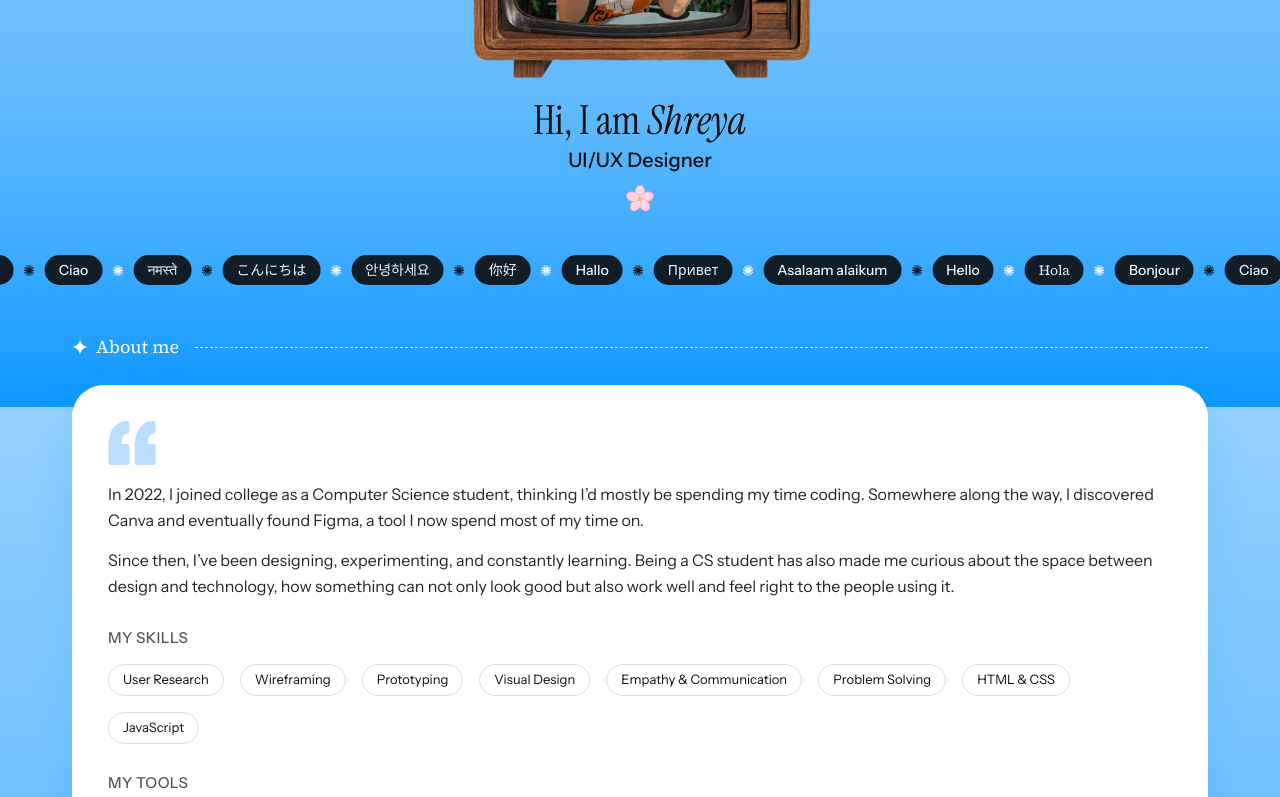
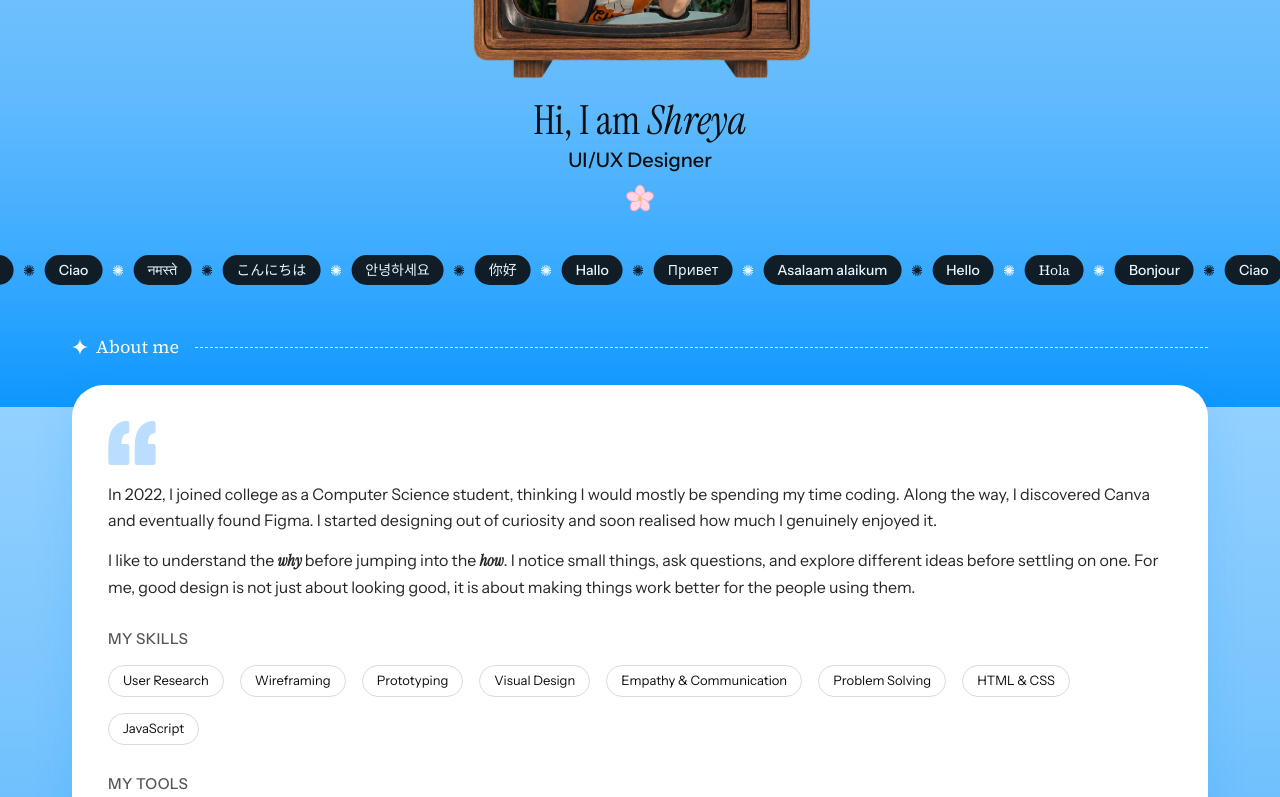
Before and after one commit to ShreyaS-2321/designportfolio, a React (Vite) app: page / in a window 1280 px wide. Shown: the part 393-1190 px from the top of the page. Built offline with nearby package versions, Linux system fonts and the light colour scheme; grey boxes are pictures that could not be loaded; the HTML template or start-up script is replaced by a standard one.

Commit message:
Update About.tsx

```diff
--- a/src/components/About.tsx
+++ b/src/components/About.tsx
@@ -44,13 +44,18 @@ export default function About() {
 
           <div className="mt-4 flex  flex-col gap-3.5 text-[clamp(0.9375rem,1.25vw,1.0625rem)] leading-relaxed text-ink/90">
             <p>
-              In 2022, I joined college as a Computer Science student,
-              thinking I’d mostly be spending my time coding. Somewhere along
-              the way, I discovered Canva and eventually found Figma, a tool I
-              now spend most of my time on.
+              In 2022, I joined college as a Computer Science student, thinking
+              I would mostly be spending my time coding. Along the way, I
+              discovered Canva and eventually found Figma. I started designing
+              out of curiosity and soon realised how much I genuinely enjoyed
+              it.
             </p>
             <p>
-              Since then, I’ve been designing, experimenting, and constantly learning. Being a CS student has also made me curious about the space between design and technology, how something can not only look good but also work well and feel right to the people using it.
+              I like to understand the <b className=" font-serif italic">why</b> before jumping into the <b className="font-serif italic">how</b>. I notice
+              small things, ask questions, and explore different ideas before
+              settling on one. For me, good design is not just about looking
+              good, it is about making things work better for the people using
+              them.
             </p>
           </div>
 
```
